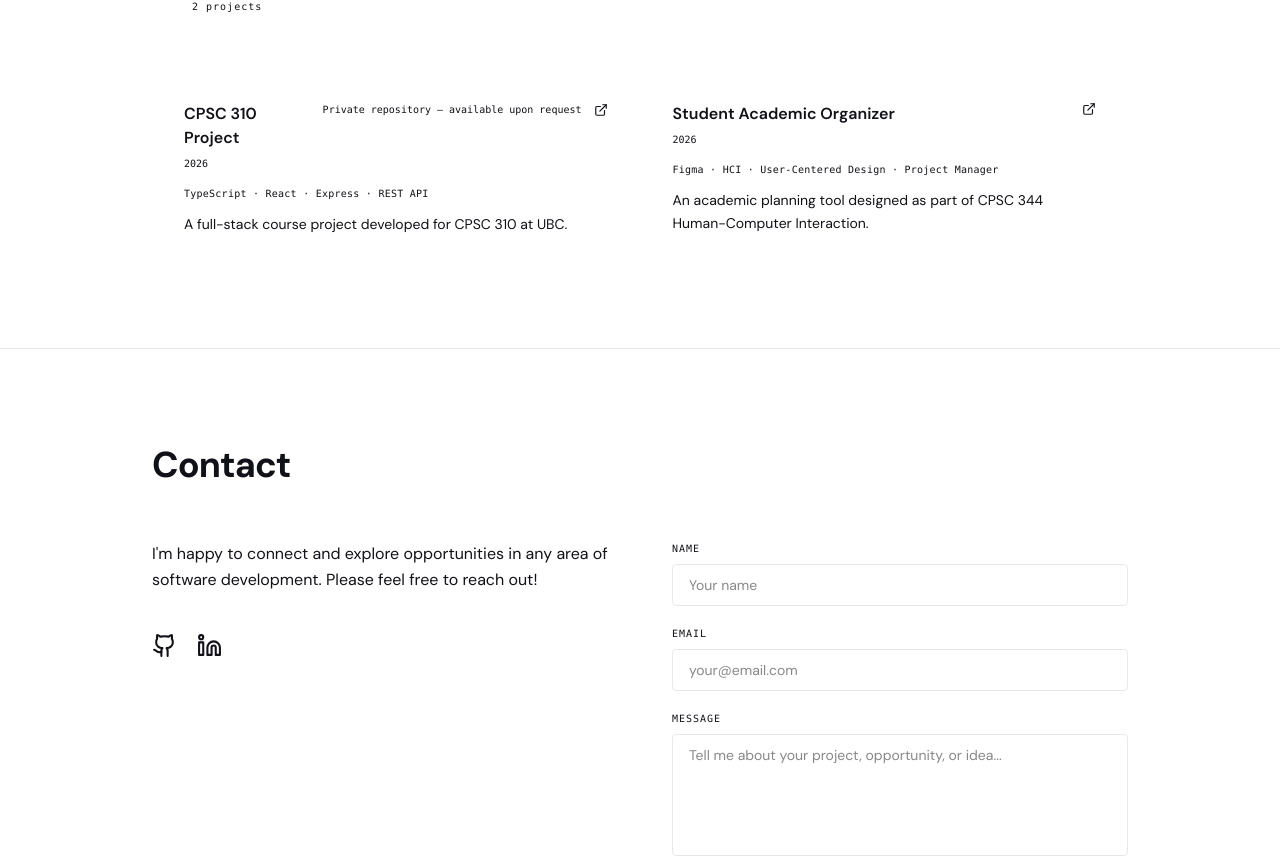
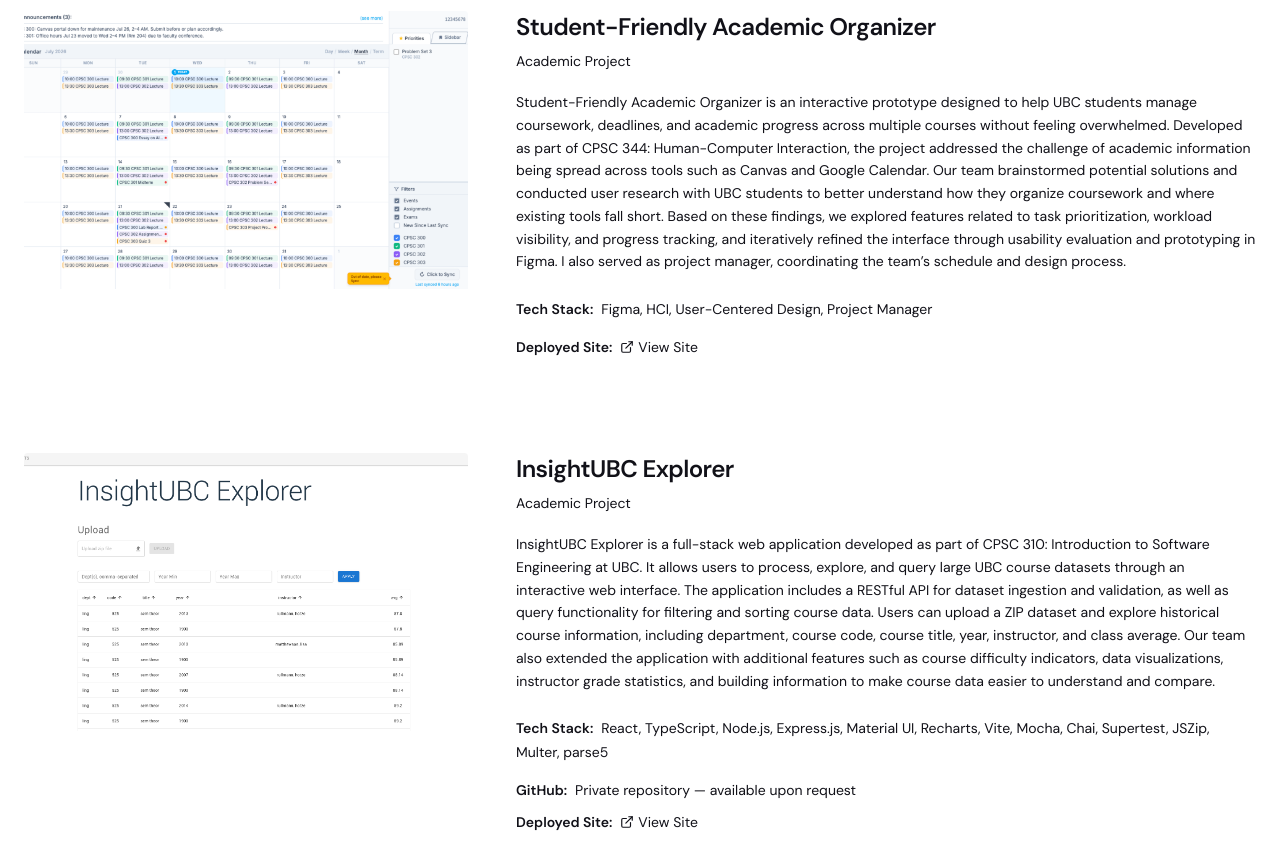
Before and after one commit to mhiratsuka/Portfolio, a React (Vite) app: page / in a window 1280 px wide. Shown: the part 1575-2432 px from the top of the page. Built offline with nearby package versions, Linux system fonts and the light colour scheme.

Commit message:
Updated portfolio project descriptions and tech stacks

```diff
--- a/src/app/Layout.tsx
+++ b/src/app/Layout.tsx
@@ -4,7 +4,7 @@
 import { useLang } from "./LangContext";
 import { ui } from "./data";
 
-const NAV_LINKS = ["about", "projects","contact"] as const;
+const NAV_LINKS = ["about", "contact"] as const;
 
 export default function Layout() {
   const { lang, setLang } = useLang();
--- a/src/app/data.ts
+++ b/src/app/data.ts
@@ -9,47 +9,34 @@
 export const formId = "xlgqzvvd";
 
 export const projects = [
+		{
+			slug: "student-academic-organizer",
+			name: "Student-Friendly Academic Organizer",
+      description: {
+        en: "Student-Friendly Academic Organizer is an interactive prototype designed to help UBC students manage coursework, deadlines, and academic progress across multiple courses without feeling overwhelmed. Developed as part of CPSC 344: Human-Computer Interaction, the project addressed the challenge of academic information being spread across tools such as Canvas and Google Calendar. Our team brainstormed potential solutions and conducted user research with UBC students to better understand how they organize coursework and where existing tools fall short. Based on these findings, we explored features related to task prioritization, workload visibility, and progress tracking, and iteratively refined the interface through usability evaluation and prototyping in Figma. I also served as project manager, coordinating the team’s schedule and design process.",
+        ja: "Student-Friendly Academic Organizerは、UBCの学生が複数の授業にまたがる課題や締切、学習の進捗を無理なく整理・管理できるようにすることを目的としたプロトタイプです。CPSC 344 (Human-Computer Interaction)のチームプロジェクトとして、CanvasやGoogle Calendarなど複数のツールに分散している学習情報を、より分かりやすく把握できるようにすることを課題として取り組みました。チームでは、UBCの学生を対象にユーザー調査を行い、普段どのように課題や予定を管理しているのか、既存のツールにどのような使いにくさがあるのかを分析しました。その結果をもとに、タスクの優先順位付け、課題量の見える化、進捗管理などの機能を検討し、ユーザビリティ評価を行いながらFigma上でデザインを繰り返し改善しました。また、私はプロジェクトマネージャーとして、チームのスケジュール調整や進行管理も担当しました。",
+      },
+			type: "Academic Project",
+			tech: "Figma, HCI, User-Centered Design, Project Manager",
+			image: "/projects/student-academic-organizer.png",
+			github: undefined,
+			privateRepo: false,
+			link: "https://www.figma.com/make/2fGFycdskjCHW5Q2wB24bu/Academic-Organiser-Demo?code-node-id=0-6&p=f&t=9ZUvGwuJb6K07PbB-0&fullscreen=1",
+		},
     {
-      slug: "cpsc310-project",
-      name: "CPSC 310 Project",
-      tech: "TypeScript · React · Express · REST API",
-      description: {
-        en: "A full-stack course project developed for CPSC 310 at UBC.",
-        ja: "UBCのCPSC 310で開発したフルスタックのコースプロジェクトです。",
+			slug: "cpsc310-project",
+			name: "InsightUBC Explorer",
+			description: {
+        en: "InsightUBC Explorer is a full-stack web application developed as part of CPSC 310: Introduction to Software Engineering at UBC. It allows users to process, explore, and query large UBC course datasets through an interactive web interface. The application includes a RESTful API for dataset ingestion and validation, as well as query functionality for filtering and sorting course data. Users can upload a ZIP dataset and explore historical course information, including department, course code, course title, year, instructor, and class average. Our team also extended the application with additional features such as course difficulty indicators, data visualizations, instructor grade statistics, and building information to make course data easier to understand and compare.",
+        ja: "InsightUBC Explorerは、UBCの授業データを検索・分析できるフルスタックWebアプリケーションです。CPSC 310 (Introduction to Software Engineering) のチームプロジェクトとして開発しました。ZIP形式のデータセットをアップロードすると、学部、科目番号、科目名、年度、担当教員、クラス平均などの過去の授業情報を検索・絞り込みできます。バックエンドでは、データの取り込みや検証、検索処理を行うREST APIを実装しています。さらにチームでは、授業の難易度を把握しやすくする指標やグラフ表示、教員ごとの成績データ、建物情報などの機能も追加し、授業データをより分かりやすく比較・確認できるようにしました。",
       },
-      detail: {
-        en: "",
-        ja: "",
-      },
-
-      // Repository exists, but cannot be publicly shared
-      github: "",
-      privateRepo: true,
-
-      link: "https://cpsc310-project.vercel.app/",
-      year: "2026",
-    },
-
-    {
-      slug: "student-academic-organizer",
-      name: "Student Academic Organizer",
-      tech: "Figma · HCI · User-Centered Design · Project Manager",
-      description: {
-        en: "An academic planning tool designed as part of CPSC 344 Human-Computer Interaction.",
-        ja: "CPSC 344 Human-Computer Interactionで設計した、学習計画を支援するAcademic Organizerです。",
-      },
-      detail: {
-        en: "",
-        ja: "",
-      },
-
-      // No GitHub repository for this project
-      github: "",
-      privateRepo: false,
-
-      link: "https://www.figma.com/make/2fGFycdskjCHW5Q2wB24bu/Academic-Organiser-Demo?code-node-id=0-6&p=f&t=GlZJtC271HZ92oZU-0&fullscreen=1",
-      year: "2026",
-    },
+			type: "Academic Project",
+			tech: "React, TypeScript, Node.js, Express.js, Material UI, Recharts, Vite, Mocha, Chai, Supertest, JSZip, Multer, parse5",
+			image: "/projects/insight-ubc-explorer.png",
+			github: undefined,
+			privateRepo: true,
+			link: "https://cpsc310-project.vercel.app/",
+    }
   ];
 
   export const posts = [
@@ -281,7 +268,7 @@
     back: "← 戻る",
     viewProject: "プロジェクトを見る",
     sourceCode: "ソースコード",
-    allProjects: "プロジェクト一覧",
+    allProjects: "プロジェクト",
     allBlogs: "全記事",
     loadMore: "もっと見る",
     noMore: "最後まで読みました",
--- a/src/app/pages/Home.tsx
+++ b/src/app/pages/Home.tsx
@@ -30,7 +30,7 @@
         id="hero"
         className="min-h-[calc(100vh-3.5rem)] flex items-center"
       >
-        <div className="max-w-5xl mx-auto px-6 py-28 md:py-36">
+        <div className="max-w-7xl w-full mx-auto px-6 py-28 md:py-36">
           <p className="font-mono text-xs text-accent-foreground tracking-[0.25em] uppercase mb-6">
             {t.hero.greeting}
           </p>
@@ -57,9 +57,9 @@
       </section>
 
       {/* About */}
-      <section id="about" className="py-24 border-t border-border">
-        <div className="max-w-5xl mx-auto px-6">
-          <SectionHeader num="01" title={t.about.title} />
+      <section id="about" className="py-24">
+        <div className="max-w-7xl mx-auto px-6">
+          <SectionHeader title={t.about.title} />
 
           <div className="grid md:grid-cols-5 gap-12 md:gap-16 mt-14">
             <div className="md:col-span-3 space-y-5">
@@ -97,14 +97,14 @@
       </section>
 
       {/* Projects */}
-      <section id="projects" className="border-t border-border">
+      <section id="projects">
         <ProjectList />
       </section>
 
       {/* Contact */}
-      <section id="contact" className="py-24 border-t border-border">
-        <div className="max-w-5xl mx-auto px-6">
-          <SectionHeader num="03" title={t.contactTitle} />
+      <section id="contact" className="py-24">
+        <div className="max-w-7xl mx-auto px-6">
+          <SectionHeader title={t.contactTitle} />
 
           <div className="mt-14 grid md:grid-cols-2 gap-16">
             <div>
@@ -115,6 +115,8 @@
               <div className="flex gap-5">
                 <a
                   href={t.github}
+                  target="_blank"
+                  rel="noopener noreferrer"
                   className="flex items-center gap-3 text-xs font-mono text-muted-foreground hover:text-foreground group transition-colors"
                 >
                   <Github
@@ -125,6 +127,8 @@
 
                 <a
                   href={t.linkedin}
+                  target="_blank"
+                  rel="noopener noreferrer"
                   className="flex items-center gap-3 text-xs font-mono text-muted-foreground hover:text-foreground group transition-colors"
                 >
                   <Linkedin
@@ -145,14 +149,8 @@
                 </p>
               </div>
             ) : (
-              <form
-                onSubmit={handleSubmit}
-                className="flex flex-col gap-5"
-              >
-                <Field
-                  label={t.form.name}
-                  htmlFor="contact-name"
-                >
+              <form onSubmit={handleSubmit} className="flex flex-col gap-5">
+                <Field label={t.form.name} htmlFor="contact-name">
                   <input
                     id="contact-name"
                     type="text"
@@ -178,10 +176,7 @@
                   />
                 </Field>
 
-                <Field
-                  label={t.form.email}
-                  htmlFor="contact-email"
-                >
+                <Field label={t.form.email} htmlFor="contact-email">
                   <input
                     id="contact-email"
                     type="email"
@@ -207,10 +202,7 @@
                   />
                 </Field>
 
-                <Field
-                  label={t.form.message}
-                  htmlFor="contact-message"
-                >
+                <Field label={t.form.message} htmlFor="contact-message">
                   <textarea
                     id="contact-message"
                     name="message"
@@ -268,7 +260,6 @@
   title,
   subtitle,
 }: {
-  num?: string;
   title: string;
   subtitle?: string;
 }) {
--- a/src/app/pages/ProjectList.tsx
+++ b/src/app/pages/ProjectList.tsx
@@ -7,75 +7,136 @@
   const t = ui[lang];
 
   return (
-    <div className="max-w-5xl mx-auto px-6 py-20">
-      <div className="flex items-baseline gap-4 mb-3">
-        <h1 className="text-3xl md:text-4xl font-bold tracking-tight">
+    <div className="max-w-7xl mx-auto px-6 py-24">
+      {/* Section Title */}
+      <div className="mb-10">
+        <h2 className="text-3xl md:text-4xl font-bold tracking-tight">
           {t.allProjects}
-        </h1>
+        </h2>
       </div>
 
-      <p className="font-mono text-[10px] text-muted-foreground tracking-widest mb-14 ml-10">
-        {projects.length} {lang === "en" ? "projects" : "件"}
+      {/* Project List */}
+      <div className="flex flex-col">
+        {projects.map((project) => (
+          <article
+            key={project.slug}
+            className="
+              grid
+              md:grid-cols-[0.75fr_1.25fr]
+              gap-8
+              md:gap-12
+              py-12
+            "
+          >
+            {/* Left: Project Image */}
+            <div className="overflow-hidden rounded-sm bg-card">
+              <img
+                src={project.image}
+                alt={project.name}
+                className="
+                  w-full
+                  aspect-[16/10]
+                  object-cover
+                "
+              />
+            </div>
+
+            {/* Right: Project Information */}
+            <div className="flex flex-col justify-center">
+              {/* Project Title */}
+              <h3 className="text-xl md:text-2xl font-semibold tracking-tight mb-2">
+                {project.name}
+              </h3>
+
+              {/* Project Type */}
+              <p className="text-sm text-muted-foreground mb-5">
+                {project.type}
               </p>
 
-      <div className="grid md:grid-cols-2 gap-px bg-border rounded-sm overflow-hidden">
-        {projects.map((project) => (
-          <div
-            key={project.slug}
-            className="bg-background p-8 hover:bg-card transition-colors group"
-          >
-            <div className="flex items-start justify-between gap-4 mb-3">
-              <div>
-                <h2 className="text-base font-semibold group-hover:text-accent-foreground transition-colors">
-                  {project.name}
-                </h2>
+              {/* Description */}
+              <p className="text-sm text-muted-foreground leading-relaxed mb-6">
+                {project.description[lang]}
+              </p>
 
-                <span className="font-mono text-[10px] text-muted-foreground">
-                  {project.year}
+              {/* Tech Stack */}
+              <div className="mb-4">
+                <span className="text-sm font-semibold">
+                  Tech Stack:
+                </span>
+
+                <span className="text-sm text-muted-foreground ml-2">
+                  {project.tech}
                 </span>
               </div>
 
-              <div className="flex items-center gap-3">
-                {project.github && (
+              {/* GitHub - Public Repository */}
+              {project.github && !project.privateRepo && (
+                <div className="flex items-center gap-2 mb-3">
+                  <span className="text-sm font-semibold">
+                    GitHub:
+                  </span>
+
                   <a
                     href={project.github}
                     target="_blank"
                     rel="noopener noreferrer"
-                    className="text-muted-foreground hover:text-foreground transition-colors"
-                    aria-label="GitHub"
+                    className="
+                      inline-flex
+                      items-center
+                      gap-1
+                      text-sm
+                      text-muted-foreground
+                      hover:text-foreground
+                      transition-colors
+                    "
                   >
                     <Github size={14} />
+                    Repository
                   </a>
+                </div>
               )}
 
+              {/* GitHub - Private Repository */}
               {project.privateRepo && (
-                  <span className="font-mono text-[10px] text-muted-foreground whitespace-nowrap">
+                <div className="flex items-center gap-2 mb-3">
+                  <span className="text-sm font-semibold">
+                    GitHub:
+                  </span>
+
+                  <span className="text-sm text-muted-foreground">
                     Private repository — available upon request
                   </span>
+                </div>
               )}
 
+              {/* Deployed Site */}
               {project.link && (
+                <div className="flex items-center gap-2">
+                  <span className="text-sm font-semibold">
+                    Deployed Site:
+                  </span>
+
                   <a
                     href={project.link}
                     target="_blank"
                     rel="noopener noreferrer"
-                    className="text-muted-foreground hover:text-foreground transition-colors"
-                    aria-label="Live Demo"
+                    className="
+                      inline-flex
+                      items-center
+                      gap-1
+                      text-sm
+                      text-muted-foreground
+                      hover:text-foreground
+                      transition-colors
+                    "
                   >
                     <ExternalLink size={14} />
+                    View Site
                   </a>
+                </div>
               )}
             </div>
-            </div>
-
-            <p className="font-mono text-[10px] text-accent-foreground mb-3 tracking-wide">
-              {project.tech}
-            </p>
-
-            <p className="text-sm text-muted-foreground leading-relaxed">
-              {project.description[lang]}
-            </p>
-          </div>
+          </article>
         ))}
       </div>
     </div>
```
Also changed, not shown: public/projects/insight-ubc-explorer.png (added), public/projects/student-academic-organizer.png (added). Lines whose indentation alone changed are shown as unchanged.
